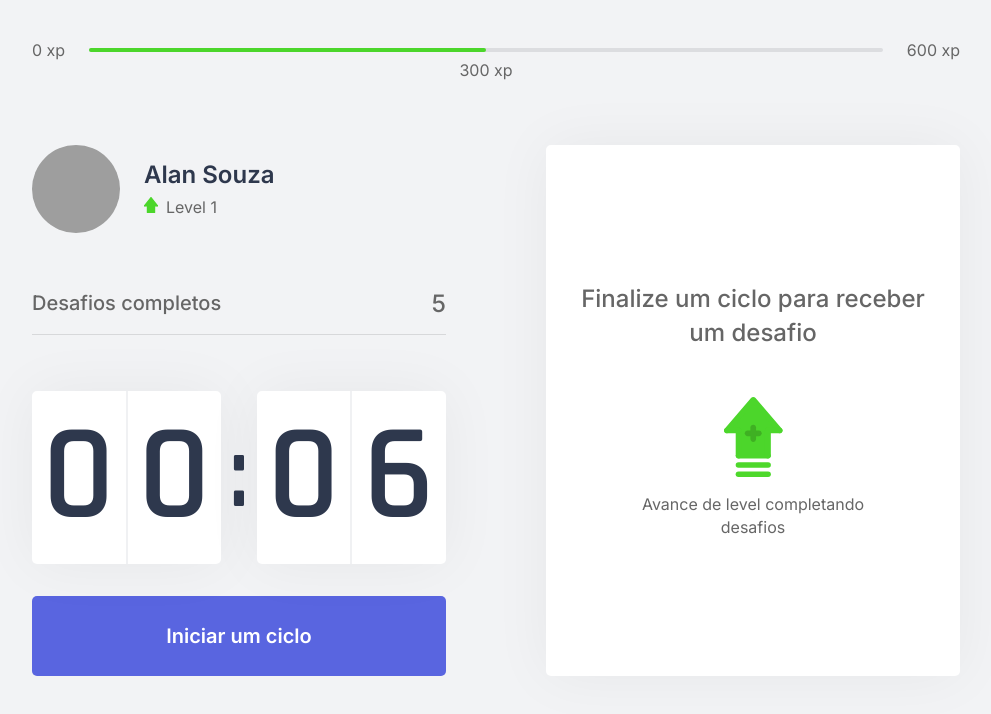
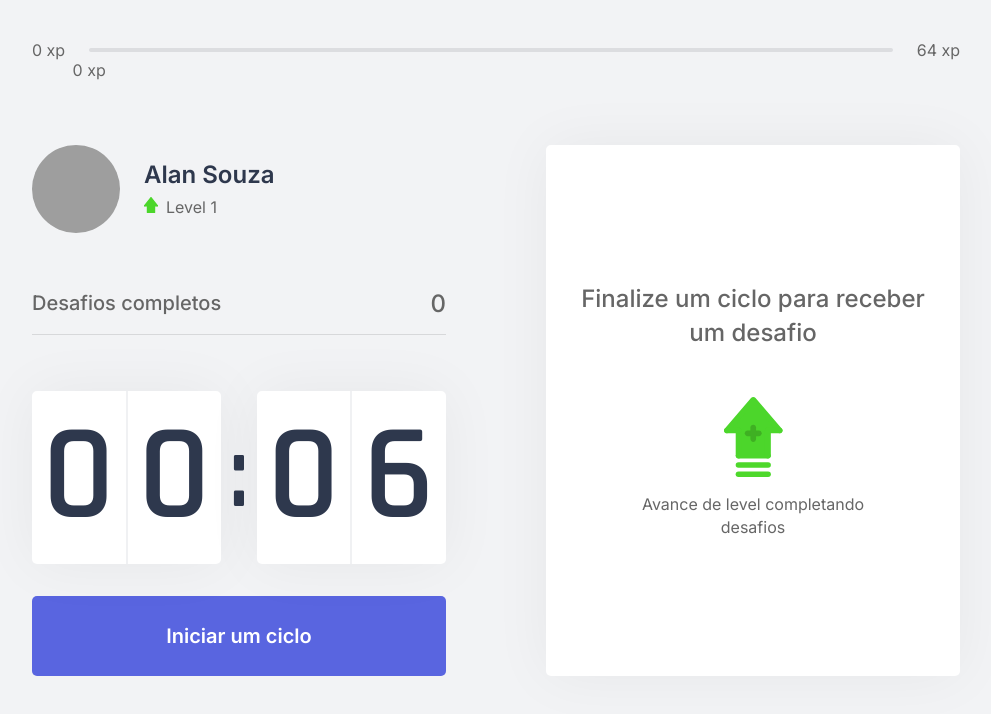
Before and after one commit to alansouza1/moveit, a Next.js app: page / in a window 1280 px wide. Shown: the top 714 px of the page, without its empty margins (144-1135 px from the left). Built offline with nearby package versions, Linux system fonts and the light colour scheme; grey boxes are pictures that could not be loaded.

Commit message:
feat: Implementa calculo de experiência para o próximo nível e regras de negócio

```diff
--- a/src/components/CompletedChallenges.tsx
+++ b/src/components/CompletedChallenges.tsx
@@ -1,10 +1,14 @@
+import { useContext } from 'react';
+import { ChallengesContext } from '../contexts/ChallengesContext';
 import styles from '../styles/components/CompletedChallenges.module.css';
 
 export function CompletedChallenges() {
+  const { challengesCompleted } = useContext(ChallengesContext);
+
   return (
     <div className={styles.completedChallengesContainer}>
       <span>Desafios completos</span>
-      <span>5</span>
+      <span>{challengesCompleted}</span>
     </div>
   );
 }
--- a/src/components/ExperienceBar.tsx
+++ b/src/components/ExperienceBar.tsx
@@ -1,17 +1,24 @@
+import { useContext } from 'react';
+import { ChallengesContext } from '../contexts/ChallengesContext';
+
 import styles from '../styles/components/ExperienceBar.module.css';
 
 export function ExperienceBar() {
+  const { currentExperience, experienceToNextLevel } = useContext(ChallengesContext);
+
+  const percentToNextLevel = Math.round(currentExperience * 100) / experienceToNextLevel;
+
   return (
     <header className={styles.experienceBar}>
       <span> 0 xp</span>
       <div>
-        <div style={{ width: '50%' }} />
+        <div style={{ width: `${percentToNextLevel}%` }} />
 
-        <span className={styles.currentExperience} style={{ left: '50%' }}>
-          300 xp
+        <span className={styles.currentExperience} style={{ left: `${percentToNextLevel}%` }}>
+          {currentExperience} xp
         </span>
       </div>
-      <span>600 xp</span>
+      <span>{experienceToNextLevel} xp</span>
     </header>
   );
 }
--- a/src/contexts/ChallengesContext.tsx
+++ b/src/contexts/ChallengesContext.tsx
@@ -10,6 +10,7 @@
 interface ChallengesContextData {
   level: number;
   currentExperience: number;
+  experienceToNextLevel: number;
   challengesCompleted: number;
   activeChallenge: Challenge;
   levelUp: () => void;
@@ -29,6 +30,8 @@
   const [challengesCompleted, setChallengesCompleted] = useState(0);
 
   const [activeChallenge, setActiveChallenge] = useState(null);
+
+  const experienceToNextLevel = Math.pow((level + 1) * 4, 2);
 
   function levelUp() {
     setLevel(level + 1);
@@ -50,6 +53,7 @@
       value={{
         level,
         currentExperience,
+        experienceToNextLevel,
         challengesCompleted,
         activeChallenge,
         levelUp,
```
